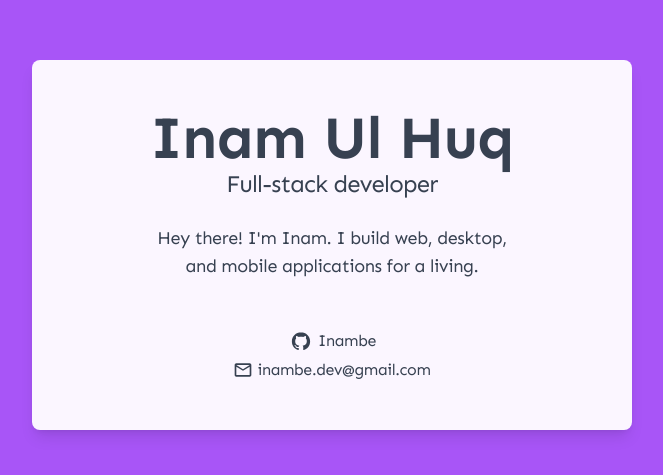
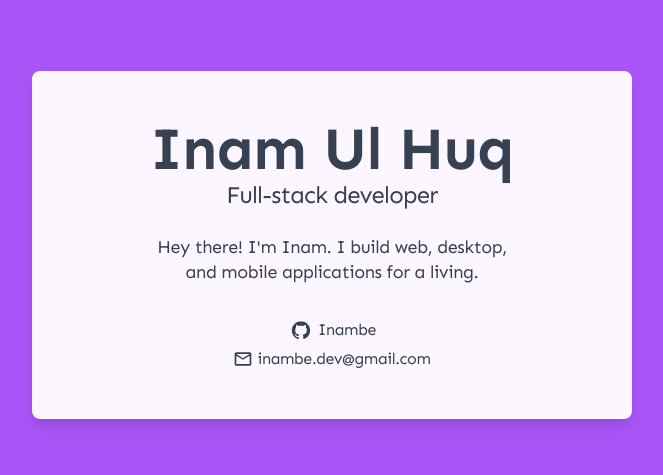
Before and after one commit to Inambe/my-card, a Next.js app: page / in a window 1280 px wide. Shown: the part 155-630 px from the top of the page, without its empty margins (308-971 px from the left). Built offline with nearby package versions, Linux system fonts and the light colour scheme; a web font is replaced by a local one.

Commit message:
some updates

```diff
--- a/pages/index.js
+++ b/pages/index.js
@@ -1,8 +1,6 @@
 import Head from "next/head";
-import { DiGithubBadge, DiGithubFull } from "react-icons/di";
+import { DiGithubBadge } from "react-icons/di";
 import { MdOutlineMail } from "react-icons/md";
-import Image from "next/image";
-import styles from "../styles/Home.module.css";
 
 export default function Home() {
 	return (
@@ -22,12 +20,12 @@ export default function Home() {
 					</h2>
 				</div>
 
-				<p className="mt-6 text-lg md:w-[360px] mx-auto">
+				<p className="mt-6 text-lg md:w-[360px] mx-auto leading-snug">
 					Hey there! I'm Inam. I build web, desktop, and mobile
 					applications for a living.
 				</p>
 
-				<p className="mt-12 flex flex-col items-center justify-center gap-1">
+				<p className="mt-8 flex flex-col items-center justify-center gap-1">
 					<a
 						href="https://github.com/Inambe"
 						target="_blank"
```
